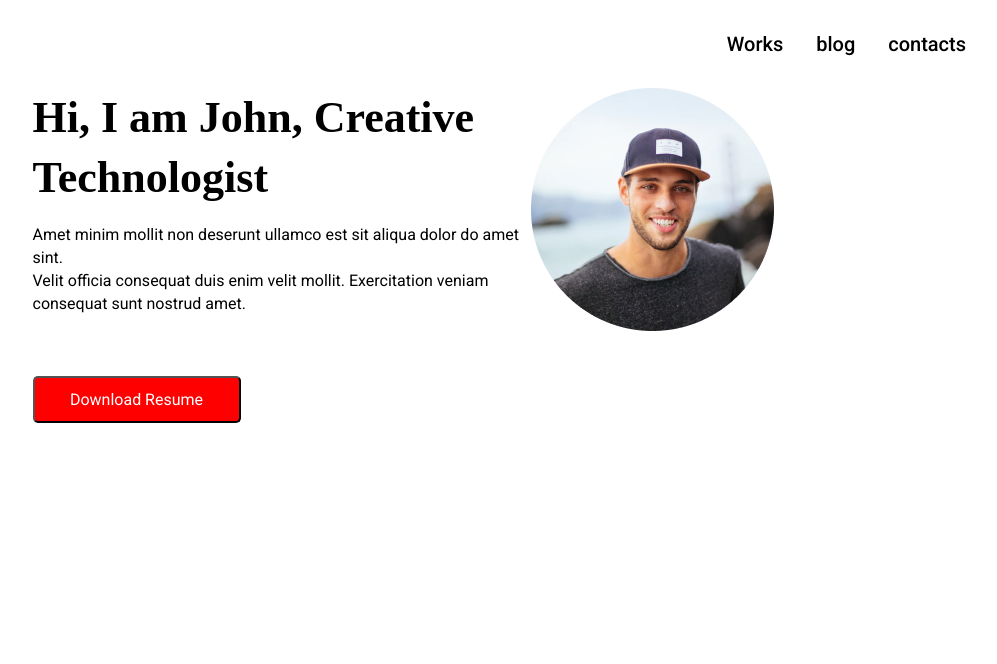
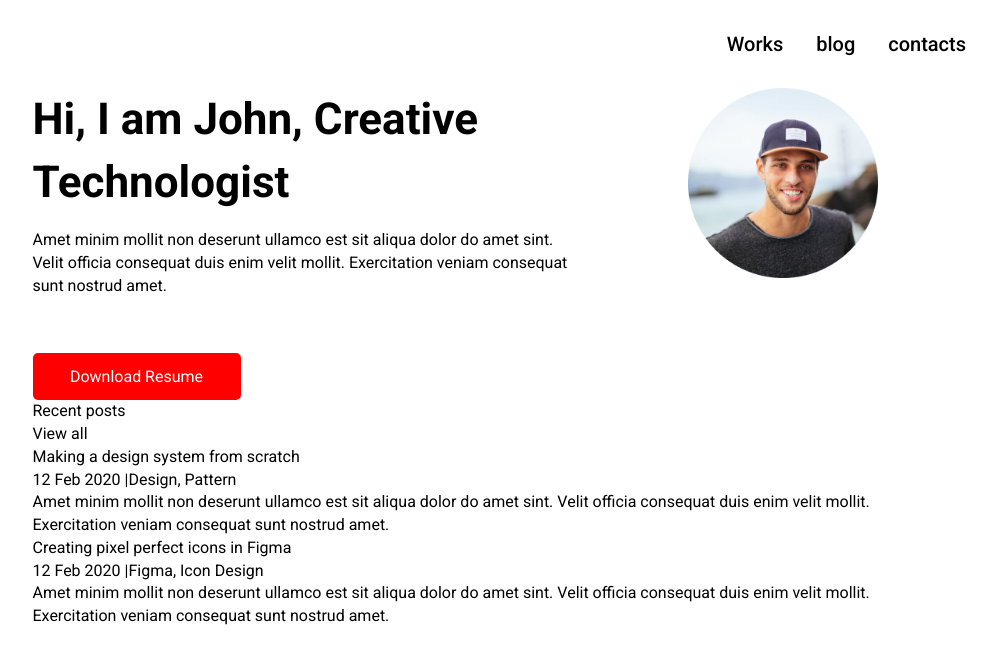
Before and after one commit to ArtemB1/Portfolio, a plain HTML site: page index.html in a window 1280 px wide. Shown: the whole page, without its empty margins (185-1182 px from the left). Drawn offline with Linux system fonts and the light colour scheme.

Commit message:
Разметка секции recent-posts

```diff
--- a/css/style.css
+++ b/css/style.css
@@ -32,14 +32,10 @@ h1,
 h2,
 h3 {
   margin: 0;
-  font-family: Heebo;
   font-size: 44px;
   font-style: normal;
   font-weight: 700;
-  line-height: 60px;
   letter-spacing: 0px;
-  text-align: left;
-
 }
 
 .container {
@@ -74,7 +70,7 @@ h3 {
 }
 
 .about__info {
-  width: 59%;
+  padding-right:12%;
 }
 
 .about__avatar {
@@ -83,6 +79,7 @@ h3 {
   border-radius: 50%;
   overflow: hidden;
   margin-right: 90px;
+  flex-shrink: 0;
 }
 
 .about__button {
@@ -91,10 +88,9 @@ h3 {
   border-radius: 5px;
   width: 208px;
   height: 47px;
-  left: 148px;
-  top: 477px;
   cursor: pointer;
-  margin-top: 45px;
+  border-style: none;
+  margin-top: 40px;
 }
 
 
--- a/index.html
+++ b/index.html
@@ -44,10 +44,40 @@
                             sint. <br> Velit officia consequat duis enim velit mollit. Exercitation veniam consequat
                             sunt
                             nostrud amet. <br></p>
-                            <button class="about__button">Download Resume</button>
+                        <button class="about__button">Download Resume</button>
                     </div>
                     <div class="avatar">
-                        <img src="img/Ellipse 1.png" alt="" class="about__img">
+                        <img src="img/Ellipse 1.png" alt="Аватар" class="about__img">
+                    </div>
+                </div>
+            </section>
+            <section class="recent-posts">
+                <div class="container">
+                    <div class="recent posts__top">
+                        <div class="recent-posts__title">
+                            Recent posts
+                        </div>
+                        <a href="#" class="recent-posts__link">View all</a>
+                    </div>
+                    <div class="recent-posts__articles">
+                        <article class="recent-posts__articles">
+                            <a href="#" class="recent-posts__subtitle">Making a design system from scratch</a>
+                            <div class="recent-posts__info">12 Feb 2020 <span
+                                    class="recent-posts__separator">|</span>Design, Pattern</div>
+                            <div class="recent-posts__text">Amet minim mollit non deserunt ullamco est sit aliqua dolor
+                                do amet sint. Velit officia consequat duis enim velit mollit. Exercitation veniam
+                                consequat sunt nostrud amet.
+                            </div>
+                        </article>
+                        <article class="recent-posts__articles">
+                            <a href="#" class="recent-posts__subtitle">Creating pixel perfect icons in Figma</a>
+                            <div class="recent-posts__info">12 Feb 2020 <span
+                                    class="recent-posts__separator">|</span>Figma, Icon Design</div>
+                            <div class="recent-posts__text">Amet minim mollit non deserunt ullamco est sit aliqua dolor
+                                do amet sint. Velit officia consequat duis enim velit mollit. Exercitation veniam
+                                consequat sunt nostrud amet.
+                            </div>
+                        </article>
                     </div>
                 </div>
             </section>
```
